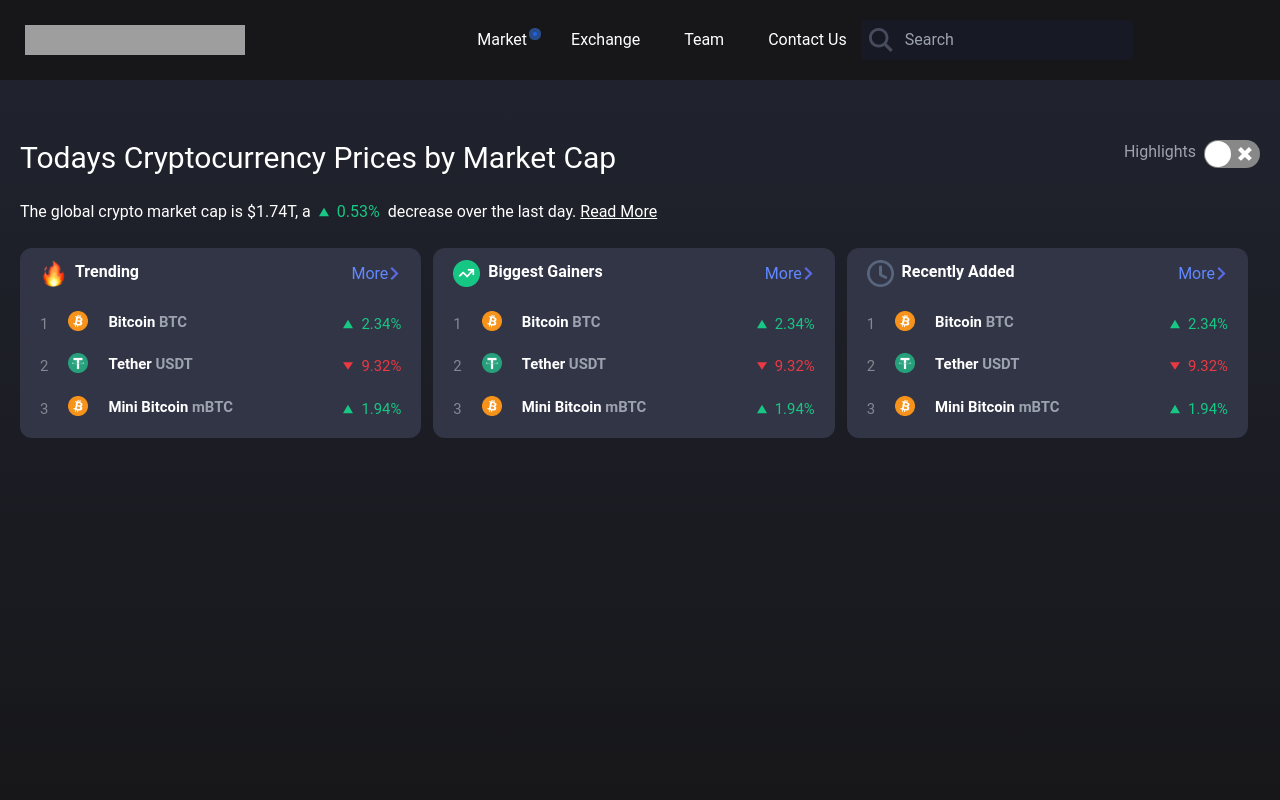
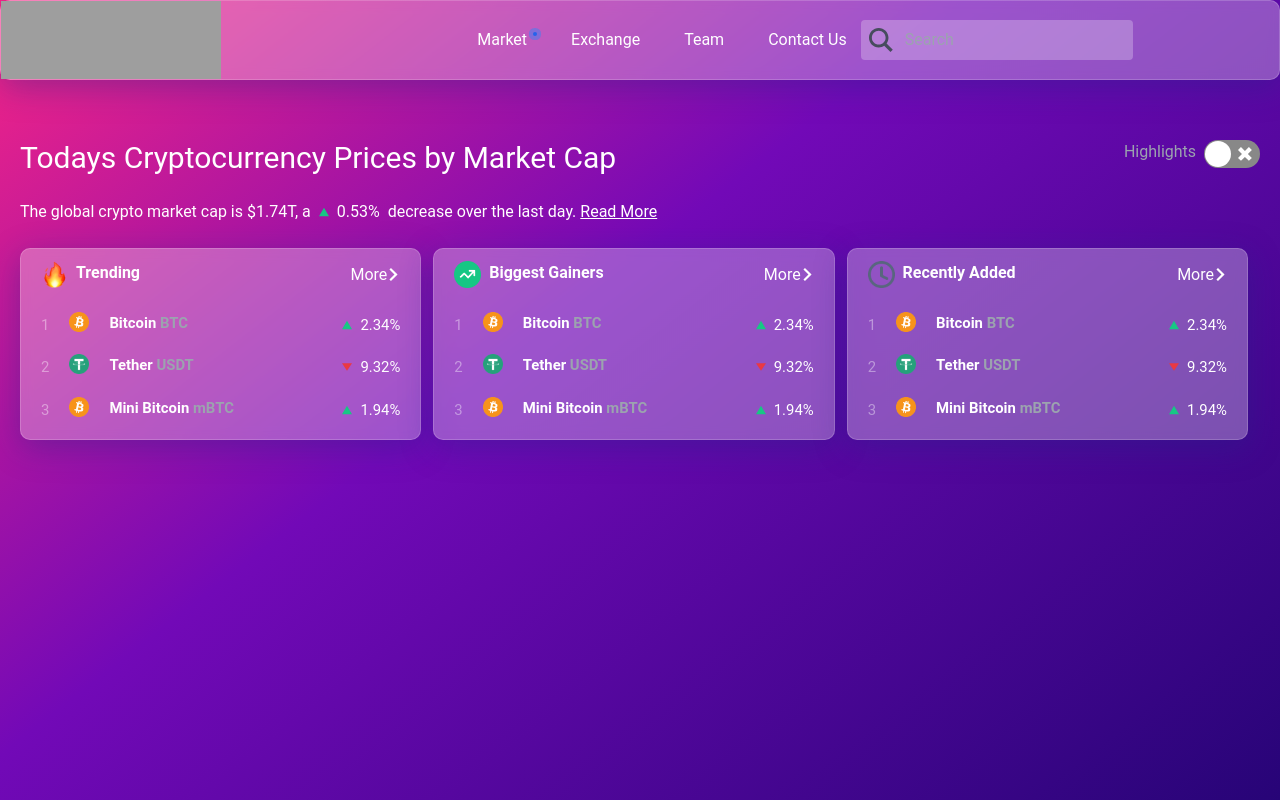
Before and after one commit to aakash-garg10/CryptoMarket, a Next.js app: page /marketPlace in a window 1280 px wide. Built offline with nearby package versions, Linux system fonts and the light colour scheme; grey boxes are pictures that could not be loaded.

Commit message:
added styling

```diff
--- a/assets/svg/rightArrow.js
+++ b/assets/svg/rightArrow.js
@@ -1,5 +1,6 @@
 const RightArrow = () => {
-    return <svg xmlns="http://www.w3.org/2000/svg" fill="#596ae2" width="13" height="13" viewBox="0 0 24 24"><path d="M7.33 24l-2.83-2.829 9.339-9.175-9.339-9.167 2.83-2.829 12.17 11.996z" /></svg>
+    // return <svg xmlns="http://www.w3.org/2000/svg" fill="#596ae2" width="13" height="13" viewBox="0 0 24 24"><path d="M7.33 24l-2.83-2.829 9.339-9.175-9.339-9.167 2.83-2.829 12.17 11.996z" /></svg>
+    return <svg xmlns="http://www.w3.org/2000/svg" fill="#fff" width="13" height="13" viewBox="0 0 24 24"><path d="M7.33 24l-2.83-2.829 9.339-9.175-9.339-9.167 2.83-2.829 12.17 11.996z" /></svg>
 }
 
 export default RightArrow
--- a/components/Header.jsx
+++ b/components/Header.jsx
@@ -1,7 +1,8 @@
-import Image from 'next/image'
-import Search from '../assets/svg/search'
+import Image from "next/image";
+import Search from "../assets/svg/search";
+import gstyles from "../styles/Glassmorphism.module.css";
 // import { ConnectButton } from 'web3uikit'
-import { useContext } from 'react'
+import { useContext } from "react";
 // import { CoinMarketContext } from '../context/context'
 
 const styles = {
@@ -9,20 +10,21 @@ const styles = {
   badge: `rounded-full bg-blue-600 h-1 w-1 absolute bottom-5 right-0 top-1 ring-4`,
   navItem: `relative mr-1 cursor-pointer hover:opacity-60`,
   nav: `flex justify-center items-center gap-[20px]`,
-  header: `bg-[#17171A] text-white h-20 flex gap-[100px] w-full p-[25px]`,
+  header: `bg-[#17171A] text-white h-20 flex gap-[100px] w-full p-[25px]; `,
   headerWrapper: `flex justify-center h-full max-w-screen-xl mx-auto px-4`,
-  inputContainer: `flex items-center justify-center p-2 rounded bg-[#171924]`,
+  inputContainer: `flex items-center justify-center p-2 rounded bg-[#ffffff40]`,
   input: `bg-transparent outline-none text-white w-70 ml-3`,
   cursorPointer: `mr-5 cursor-pointer`,
-}
+};
 
 const Header = () => {
-//   const { getQuote } = useContext(CoinMarketContext)
+  //   const { getQuote } = useContext(CoinMarketContext)
   return (
-    <div className={styles.header}>
+    <div className={`${styles.header} ${gstyles.glassdesign}`}>
+      {/* <div className={styles.header}> */}
       <Image
-        alt='logoimage'
-        src='https://s2.coinmarketcap.com/static/cloud/img/coinmarketcap_white_1.svg'
+        alt="logoimage"
+        src="https://s2.coinmarketcap.com/static/cloud/img/coinmarketcap_white_1.svg"
         width={220}
         height={220}
       />
@@ -44,19 +46,12 @@ const Header = () => {
             <div className={styles.badge} />
           </div>
 
-          <div className={styles.navItem}>
-            <div className={styles.navLink}>Cryptown</div>
-            <div className={styles.badge} />
-          </div>
-
-          <div className={styles.navItem}>
-            <div className={styles.navLink}>Portfolio</div>
-          </div> */}
+        */}
 
           <div className={styles.navItem}>
             <div className={styles.navLink}>Team</div>
           </div>
-{/*
+          {/*
           <div className={styles.navItem}>
             <div className={styles.navLink}>Products</div>
             <div className={styles.badge} />
@@ -67,16 +62,16 @@ const Header = () => {
           </div>
         </nav>
 
-        <div className='flex items-center'>
+        <div className="flex items-center">
           {/* <ConnectButton /> */}
-          <div className={styles.inputContainer}>
+          <div className={styles.inputContainer} >
             <Search />
-            <input className={styles.input} placeholder='Search' />
+            <input className={styles.input} placeholder="Search" />
           </div>
         </div>
       </div>
     </div>
-  )
-}
+  );
+};
 
-export default Header
+export default Header;
--- a/components/TrendingCard.jsx
+++ b/components/TrendingCard.jsx
@@ -1,6 +1,7 @@
 import MoreButton from './moreButton'
 import TrendingCardRow from './trendingCardRow'
 import Image from 'next/image'
+import gstyles from '../styles/Glassmorphism.module.css'
 
 const styles = {
   trendingCard: `w-full p-5 py-3 pb-0 bg-[#323546] rounded-xl text-white mr-3`,
@@ -9,7 +10,7 @@ const styles = {
 
 const TrendingCard = ({ icon, title, trendingData }) => {
   return (
-    <div className={styles.trendingCard}>
+    <div className={`${styles.trendingCard} ${gstyles.glassdesign}`}>
       <div className={styles.trendingCardWrapper}>
         <div className='flex'>
           {icon && <Image src={icon} width={27} height={27} alt='' />}
--- a/components/cmc-table/rate.js
+++ b/components/cmc-table/rate.js
@@ -3,8 +3,10 @@ import ChevronUp from "../../assets/svg/chevronUp"
 
 const styles = {
     rate: `rate flex items-center`,
-    red: `ml-2 text-[#EA3943]`,
-    green: `ml-2 text-[#17C784]`
+    // red: `ml-2 text-[#EA3943]`,
+    // green: `ml-2 text-[#17C784]`
+    red: `ml-2 `,
+    green: `ml-2 `
 }
 
 const Rate = ({ isIncrement, rate }) => {
--- a/components/moreButton.jsx
+++ b/components/moreButton.jsx
@@ -1,7 +1,8 @@
 import RightArrow from "../assets/svg/rightArrow"
 
 const styles = {
-    button: `text-[#6188FF] flex items-center cursor-pointer whitespace-nowrap justify-between`
+    // button: `text-[#6188FF] flex items-center cursor-pointer whitespace-nowrap justify-between`
+    button: `flex items-center cursor-pointer whitespace-nowrap justify-between`
 }
 
 const MoreButton = () => {
--- /dev/null
+++ b/styles/Glassmorphism.module.css
@@ -0,0 +1,15 @@
+
+.glassdesign{
+    /* background: rgba( 255, 255, 255, 0.25 );
+  box-shadow: 0 8px 32px 0 rgba( 31, 38, 135, 0.37 );
+  backdrop-filter: blur( 7.5px );
+  -webkit-backdrop-filter: blur( 7.5px );
+  border-radius: 10px;
+  border: 1px solid rgba( 255, 255, 255, 0.18 ); */
+  background: rgba( 255, 255, 255, 0.3 );
+box-shadow: 0 8px 32px 0 rgba( 31, 38, 135, 0.37 );
+backdrop-filter: blur( 6px );
+-webkit-backdrop-filter: blur( 6px );
+border-radius: 10px;
+border: 1px solid rgba( 255, 255, 255, 0.18 );
+  }
--- a/styles/globals.css
+++ b/styles/globals.css
@@ -20,10 +20,17 @@ body {
   height: 100vh;
   overflow: hidden;
   margin: 0;
-  background: linear-gradient(to bottom, #212430, #17171a);
+  /* background: linear-gradient(to bottom, #212430, #17171a); */
+  background: rgb(247,37,133);
+background: linear-gradient(142deg, rgba(247,37,133,1) 0%, rgba(114,9,183,1) 42%, rgba(39,4,119,1) 100%);
   height: 100%;
   width: 100vw;
 }
+.navbackground{
+  background: rgb(19,14,191);
+  background: linear-gradient(327deg, rgba(19,14,191,1) 0%, rgba(109,59,167,1) 49%, rgba(45,3,143,1) 100%);
+}
+
 
 * {
   box-sizing: border-box;
```
